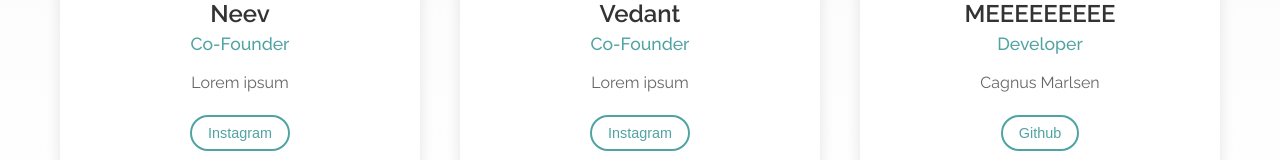
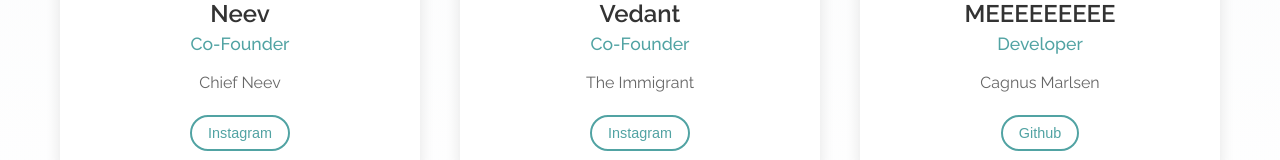
Before and after one commit to networksaphyra/stem-club, a React (Vite) app: page / in a window 1280 px wide. Shown: the part 2367-2527 px from the top of the page. Built offline with nearby package versions, Linux system fonts and the light colour scheme.

Commit message:
feat: epic titles.

```diff
--- a/js/Team.js
+++ b/js/Team.js
@@ -5,14 +5,14 @@ const TEAM_MEMBERS = [
   {
     name: "Neev",
     title: "Co-Founder",
-    description: "Lorem ipsum",
+    description: "Chief Neev",
     emoji: "👨‍🔬",
     socials: [["Instagram", "https://github.com/networksaphyra"]],
   },
   {
     name: "Vedant",
     title: "Co-Founder",
-    description: "Lorem ipsum",
+    description: "The Immigrant",
     emoji: "👨‍🔬",
     socials: [["Instagram", "https://github.com/networksaphyra"]],
   },
```
